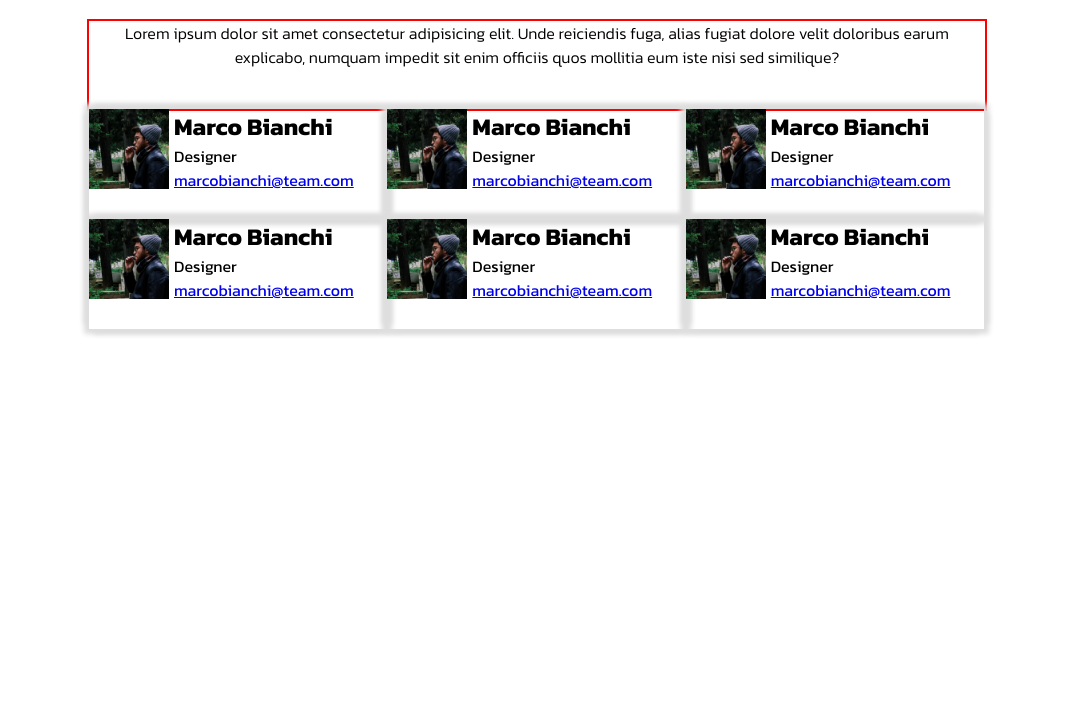
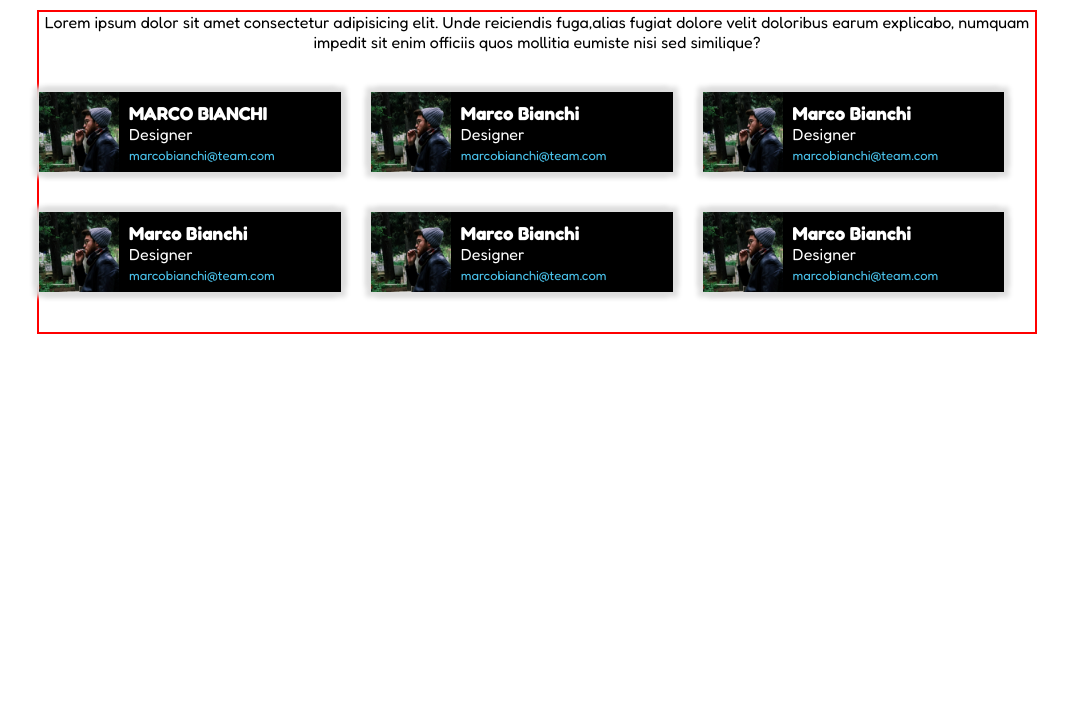
Before and after one commit to AndreaLinza/html-css-float-cards, a plain HTML site: page index.html in a window 1280 px wide. Shown: the part 99-800 px from the top of the page, without its empty margins (103-1171 px from the left). Drawn offline with Linux system fonts and the light colour scheme.

Commit message:
Structure 1.1

```diff
--- a/CSS/style.css
+++ b/CSS/style.css
@@ -5,7 +5,7 @@
 }
 
 html {
-    font-family: 'Kanit', sans-serif;
+    font-family: 'Fredoka', sans-serif;
 }
 
 .Main-title {
@@ -22,36 +22,48 @@ html {
 }
 
 .container {
-    width: 900px;
+    width: 1000px;
     margin: auto;
     border: 2px solid red;
 
 }
 
-.container::after,
-.profile-col::after {
-    contain: "";
+.container::after,.profile-col-bgd::after {
+    content: "";
     display: table;
     clear: both;
 }
 
-.profile-col {
-    width: 33.3%;
+
+.profile-col-bgd{
+    margin: 0 30px 40px 0;
+    width: 30.3%;
     float: left;
+    background-color: black;
     box-shadow: 5px 5px 5px #dedede,
         -5px -5px 5px #dedede,
         5px -5px 5px #dedede,
         -5px 5px 5px #dedede;
 }
 
-
-
 .profile-pic {
     height: 80px;
     line-height: 80px;
     float: left;
-    margin: 0 5px 30px 0;
+
 }
 
-.profile-name,
-.profile-job {}
+.profile-name{
+    padding: 10px 0 0 90px;
+    color: white;
+}
+.profile-job{
+    padding-left: 90px;
+    color: white;
+}
+.profile-email{
+    padding-left: 10px;
+    text-decoration: none;
+    color: #4AC3EC;
+    font-size: small;
+}
--- a/index.html
+++ b/index.html
@@ -1,11 +1,12 @@
 <!DOCTYPE html>
 <html lang="en">
+
 <head>
     <title>Meet Our Team</title>
     <link rel="stylesheet" href="./CSS/style.css">
     <link rel="preconnect" href="https://fonts.googleapis.com">
     <link rel="preconnect" href="https://fonts.gstatic.com" crossorigin>
-    <link href="https://fonts.googleapis.com/css2?family=Kanit:wght@300;400;700&display=swap" rel="stylesheet">
+    <link href="https://fonts.googleapis.com/css2?family=Fredoka:wght@400;500;700&display=swap" rel="stylesheet">
 </head>
 
 <body>
@@ -15,42 +16,57 @@
 
     <main>
         <div class="container">
-            <p class="main-description">Lorem ipsum dolor sit amet consectetur adipisicing elit. Unde reiciendis fuga, alias fugiat dolore velit doloribus earum explicabo, numquam impedit sit enim officiis quos mollitia eum iste nisi sed similique?</p>
-            <div class="profile-col">
-                <img class="profile-pic"src="imgs/male1.png" alt="male">
-                <h2 class="profile-name">Marco Bianchi</h2>
+            <p class="main-description">Lorem ipsum dolor sit amet consectetur adipisicing elit. Unde reiciendis fuga,alias fugiat dolore velit doloribus earum explicabo, numquam impedit sit enim officiis quos mollitia eumiste nisi sed similique?</p>
+            <div class="profile-col-bgd">
+                <div>
+                    <img class="profile-pic" src="imgs/male1.png" alt="male">
+                    <h3 class="profile-name">MARCO BIANCHI</h3>
                     <p class="profile-job">Designer</p>
                     <a class="profile-email" href="#">marcobianchi@team.com</a>
                 </div>
-            <div class="profile-col">
-                <img class="profile-pic"src="imgs/male1.png" alt="male">
-                <h2 class="profile-name">Marco Bianchi</h2>
+            </div>
+            <div class="profile-col-bgd">
+                <div class="c">
+                    <img class="profile-pic" src="imgs/male1.png" alt="male">
+                    <h3 class="profile-name">Marco Bianchi</h3>
                     <p class="profile-job">Designer</p>
-                <a href="#">marcobianchi@team.com</a>
+                    <a class="profile-email" href="#">marcobianchi@team.com</a>
                 </div>
-            <div class="profile-col">
-                <img class="profile-pic"src="imgs/male1.png" alt="male">
-                <h2 class="profile-name">Marco Bianchi</h2>
+            </div>
+            <div class="profile-col-bgd">
+                <div class="c">
+                    <img class="profile-pic" src="imgs/male1.png" alt="male">
+                    <h3 class="profile-name">Marco Bianchi</h3>
                     <p class="profile-job">Designer</p>
-                <a href="#">marcobianchi@team.com</a>
+                    <a class="profile-email" href="#">marcobianchi@team.com</a>
                 </div>
-            <div class="profile-col">
-                <img class="profile-pic"src="imgs/male1.png" alt="male">
-                <h2 class="profile-name">Marco Bianchi</h2>
+            </div>
+            <div class="profile-col-bgd">
+                <div class="c">
+                    <img class="profile-pic" src="imgs/male1.png" alt="male">
+                    <h3 class="profile-name">Marco Bianchi</h3>
                     <p class="profile-job">Designer</p>
-                <a href="#">marcobianchi@team.com</a>
-            </div>            <div class="profile-col">
-                <img class="profile-pic"src="imgs/male1.png" alt="male">
-                <h2 class="profile-name">Marco Bianchi</h2>
+                    <a class="profile-email" href="#">marcobianchi@team.com</a>
+                </div>
+            </div>
+            <div class="profile-col-bgd">
+                <div class="c">
+                    <img class="profile-pic" src="imgs/male1.png" alt="male">
+                    <h3 class="profile-name">Marco Bianchi</h3>
                     <p class="profile-job">Designer</p>
-                <a href="#">marcobianchi@team.com</a>
-            </div>            <div class="profile-col">
-                <img class="profile-pic"src="imgs/male1.png" alt="male">
-                <h2 class="profile-name">Marco Bianchi</h2>
+                    <a class="profile-email" href="#">marcobianchi@team.com</a>
+                </div>
+            </div>
+            <div class="profile-col-bgd">
+                <div class="c">
+                    <img class="profile-pic" src="imgs/male1.png" alt="male">
+                    <h3 class="profile-name">Marco Bianchi</h3>
                     <p class="profile-job">Designer</p>
-                <a href="#">marcobianchi@team.com</a>
+                    <a class="profile-email" href="#">marcobianchi@team.com</a>
+                </div>
             </div>
         </div>
     </main>
 </body>
+
 </html>
```
Lines whose indentation alone changed are shown as unchanged.
